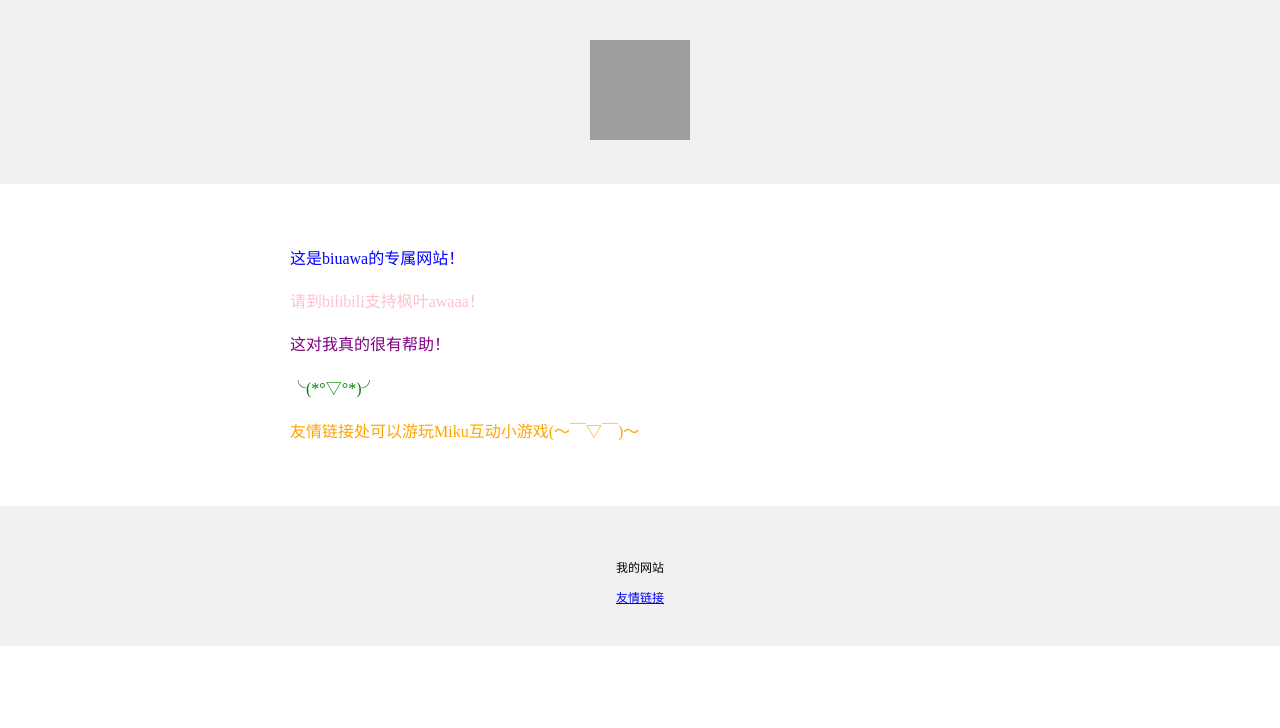
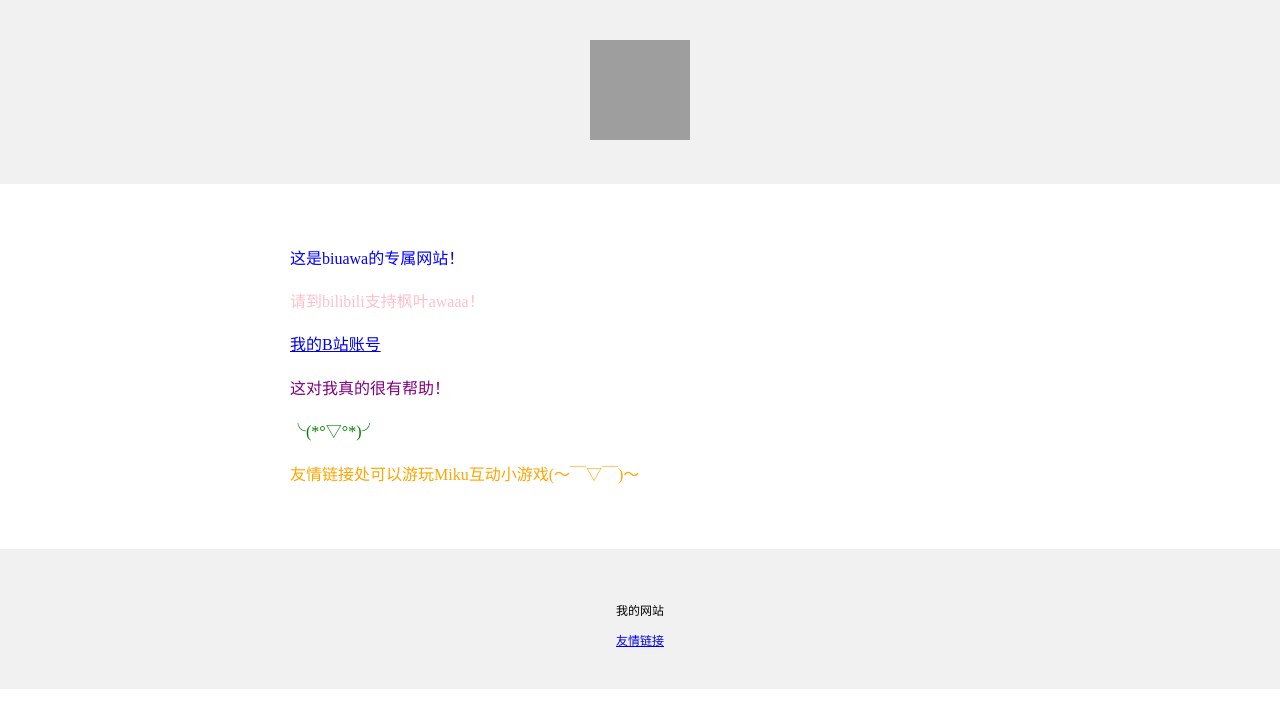
Before and after one commit to biuawa/biuawa, a plain HTML site: page biuawa.html in a window 1280 px wide. Drawn offline with Linux system fonts and the light colour scheme; grey boxes are pictures that could not be loaded.

Commit message:
Update biuawa.html

```diff
--- a/biuawa.html
+++ b/biuawa.html
@@ -25,7 +25,7 @@
     line-height:1.7
     ">
 <p style="color:blue">这是biuawa的专属网站！</p>
-<p style="color:pink">请到bilibili支持枫叶awaaa！</p>
+<p style="color:pink">请到bilibili支持枫叶awaaa！</p><a href="https://space.bilibili.com/1086790423?spm_id_from=333.337.0.0">我的B站账号</a>
 <p style="color:purple">这对我真的很有帮助！</p>
 <p style="color:green">╰(*°▽°*)╯</p>
 <p style="color:orange">友情链接处可以游玩Miku互动小游戏(～￣▽￣)～</p>
```
